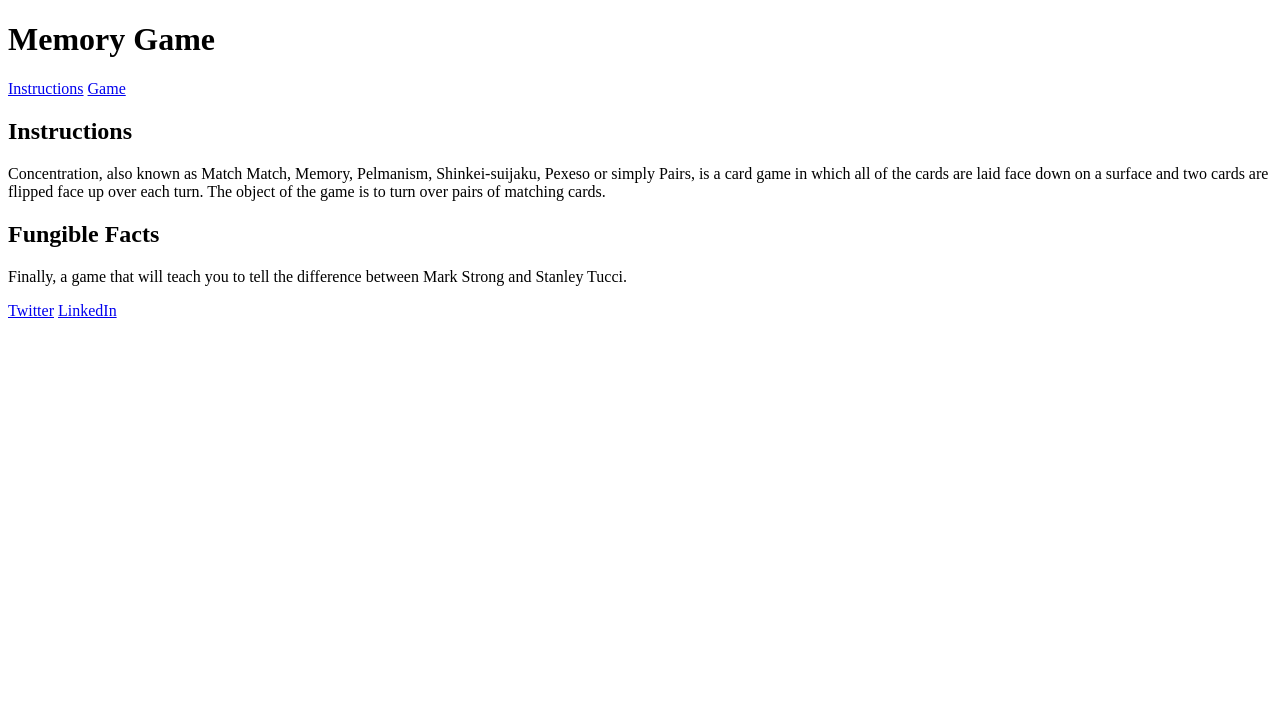
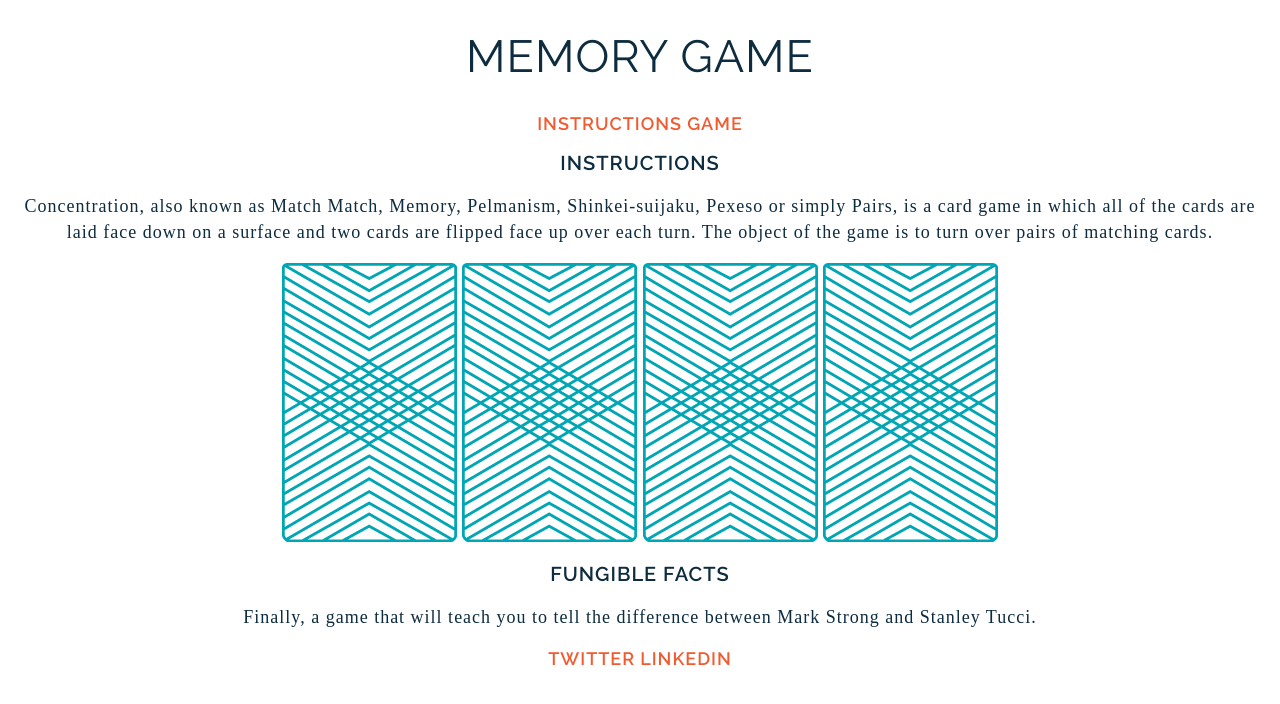
Before and after one commit to DarbyBohnWulf/fundamentals-memorygame, a plain HTML site: page memory_game/index.html in a window 1280 px wide. Drawn offline with Linux system fonts and the light colour scheme; a web font is replaced by a local one.

Commit message:
added a bit of meat
Updated the site to have images and a bit of styling.

```diff
--- /dev/null
+++ b/memory_game/css/style.css
@@ -0,0 +1,28 @@
+body {
+    text-align: center;
+    font-family: Raleway, sans-serif;
+    color: #0d2c40;
+    letter-spacing: 1px;
+}
+a {
+    text-decoration: none;
+    text-transform: uppercase;
+    color: #f15b31;
+    font-weight: 600;
+    font-size: 18px;
+}
+h1 {
+    text-transform: uppercase;
+    font-weight: 400;
+    font-size: 45px;
+}
+h2 {
+    text-transform: uppercase;
+    font-weight: 600;
+    font-size: 20px;
+}
+p {
+    font-family: 'Droid Serif', serif;
+    line-height: 26px;
+    font-size: 18px;
+}
--- a/memory_game/index.html
+++ b/memory_game/index.html
@@ -2,6 +2,8 @@
 <html>
   <head>
     <title>Misty Memory's Mind Mangler</title>
+    <link href="css/style.css" type="text/css" rel="stylesheet">
+    <link href="https://fonts.googleapis.com/css?family=Droid+Serif|Raleway:400,500,600,700" rel="stylesheet">
   </head>
   <body>
     <h1>Memory Game</h1>
@@ -12,6 +14,12 @@
       Pexeso or simply Pairs, is a card game in which all of the cards are laid
       face down on a surface and two cards are flipped face up over each turn.
       The object of the game is to turn over pairs of matching cards.</p>
+      <div>
+        <img src="images/back.png" alt="Queen of Diamonds">
+        <img src="images/back.png" alt="Queen of Hearts">
+        <img src="images/back.png" alt="King of Diamonds">
+        <img src="images/back.png" alt="King of Hearts">
+      </div>
     <div id="perks">
       <h2>Fungible Facts</h2>
       <p>Finally, a game that will teach you to tell the difference between Mark Strong and Stanley Tucci.</p>
```
Also changed, not shown: memory_game/images/back.png (added), memory_game/images/king-of-diamonds.png (added), memory_game/images/king-of-hearts.png (added), memory_game/images/queen-of-diamonds.png (added), memory_game/images/queen-of-hearts.png (added).
